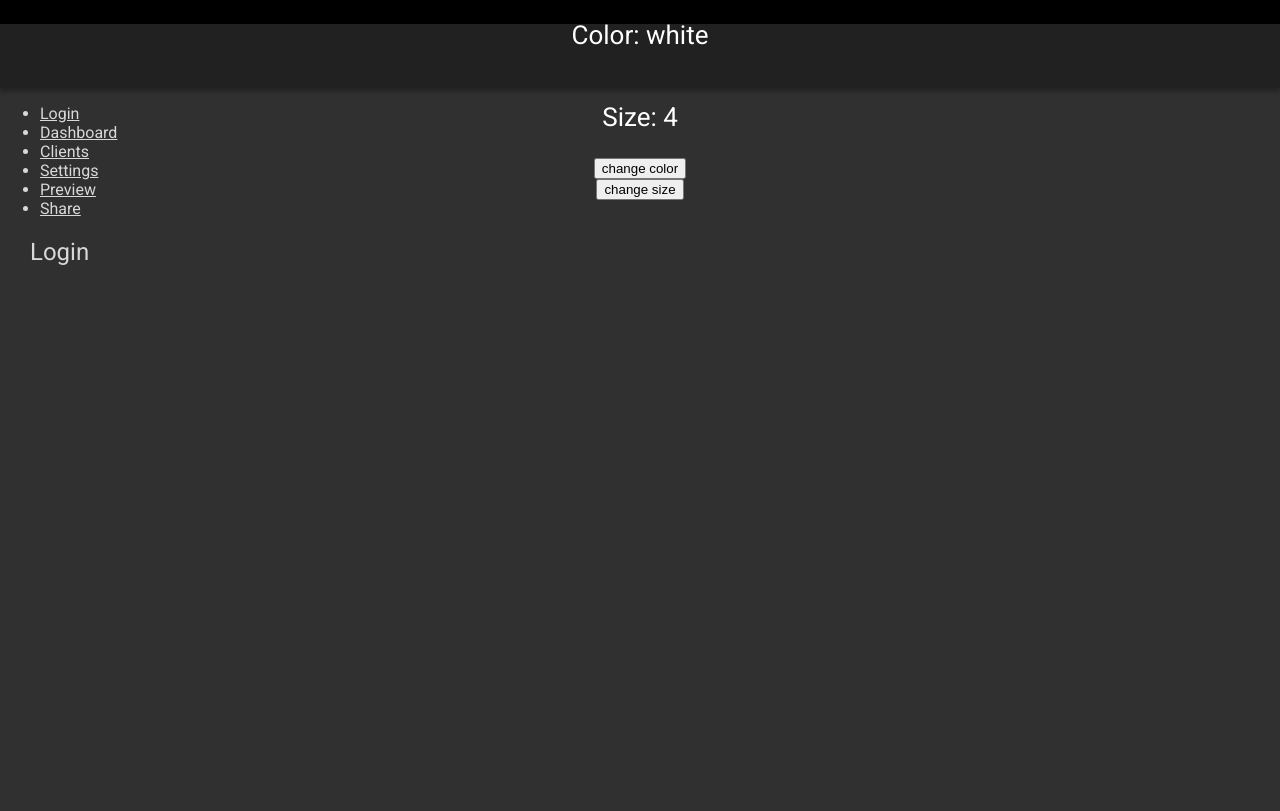
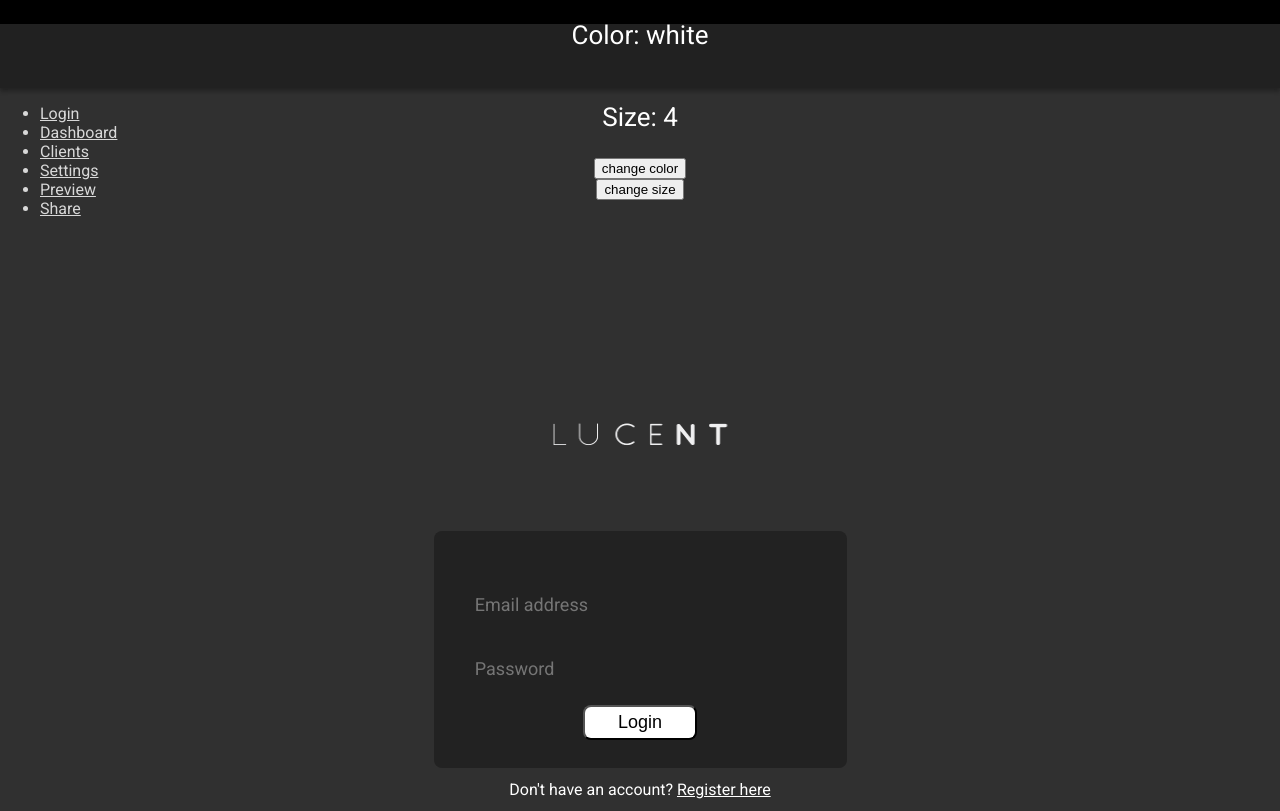
Before and after one commit to hannahmshin/lucent, a React (Create React App) app in the folder client/: page /login in a window 1280 px wide. Built offline with nearby package versions, Linux system fonts and the light colour scheme; no server answers.

Commit message:
feat(Login): integrate component and styles

```diff
--- a/client/src/App.js
+++ b/client/src/App.js
@@ -6,6 +6,7 @@ import {
   Route,
   Link
 } from "react-router-dom";
+import Login from './components/Login/login';
 import Settings from "./components/Settings";
 import Share from './components/Share';
 import PatientPortal from './components/PatientPortal';
@@ -126,13 +127,6 @@ const App = () => {
   );
 }
 
-function Login() {
-  return (
-    <div>
-      <h2>Login</h2>
-    </div>
-  );
-}
 
 function Dashboard() {
   return (
--- /dev/null
+++ b/client/src/components/Login/login.css
@@ -0,0 +1,69 @@
+body {
+  font-family: "Roboto", sans-serif;
+  height: 100%;
+  display: grid;
+  box-sizing: border-box;
+  background-color: var(--main-bg-color);
+  color: var(--main-text-color);
+}
+
+.logo {
+  margin: 142px auto 71px auto;
+
+  height: 50px;
+  width: 200px;
+}
+
+.container {
+  color: var(--main-text-color);
+  display: flex;
+  flex-direction: column;
+  align-content: center;
+  margin: 0px auto;
+}
+
+#login {
+  border-radius: 8px;
+  display: flex;
+  flex-direction: column;
+  align-items: center;
+  background-color: #222222;
+  width: 413px;
+  height: 237px;
+}
+
+input {
+  border-style: none;
+  background-color: #222222;
+  border-bottom: 2px solid var(--main-text-color);
+  color: var(--main-text-color);
+  height: 35px;
+  width: 80%;
+  font-size: 18px;
+  font-family: "Roboto", sans-serif;
+}
+
+#email {
+  margin-top: 55px;
+  margin-bottom: 27px;
+}
+
+#password {
+  margin-bottom: 18px;
+}
+
+#login-btn {
+  border-radius: 8px;
+  height: 35px;
+  width: 114px;
+  font-size: 18px;
+  background-color: #ffffff;
+}
+
+.register {
+  align-content: center;
+  color: #ffffff;
+  font-size: 16px;
+  margin: 12px auto;
+  font-weight: lighter;
+}
--- /dev/null
+++ b/client/src/components/Login/login.js
@@ -0,0 +1,35 @@
+import React from 'react';
+import './login.css';
+
+import Logo from '../Logo/Logo.js'
+
+function Login() {
+  return (
+    <section class="container">
+      <Logo />
+      <form id="login">
+        <input
+          type="email"
+          name="email"
+          id="email"
+          placeholder="Email address"
+        />
+        <input
+          type="password"
+          name="password"
+          id="password"
+          placeholder="Password"
+        />
+        <button type="submit" id="login-btn" class="login-btn">
+          Login
+      </button>
+      </form>
+      <p class="register">
+        Don't have an account?&nbsp;
+      <a class="register" href="blank">Register here</a>
+      </p>
+    </section>
+  );
+}
+
+export default Login;
--- /dev/null
+++ b/client/src/components/Logo/Logo.js
@@ -0,0 +1,10 @@
+import React from 'react';
+import logo from '../../static/logo.png';
+
+function Logo() {
+  return (
+    <img class="logo" src={logo} alt="LUCENT logo" />
+  )
+}
+
+export default Logo;
```
Also changed, not shown: client/src/static/logo.png (added).
